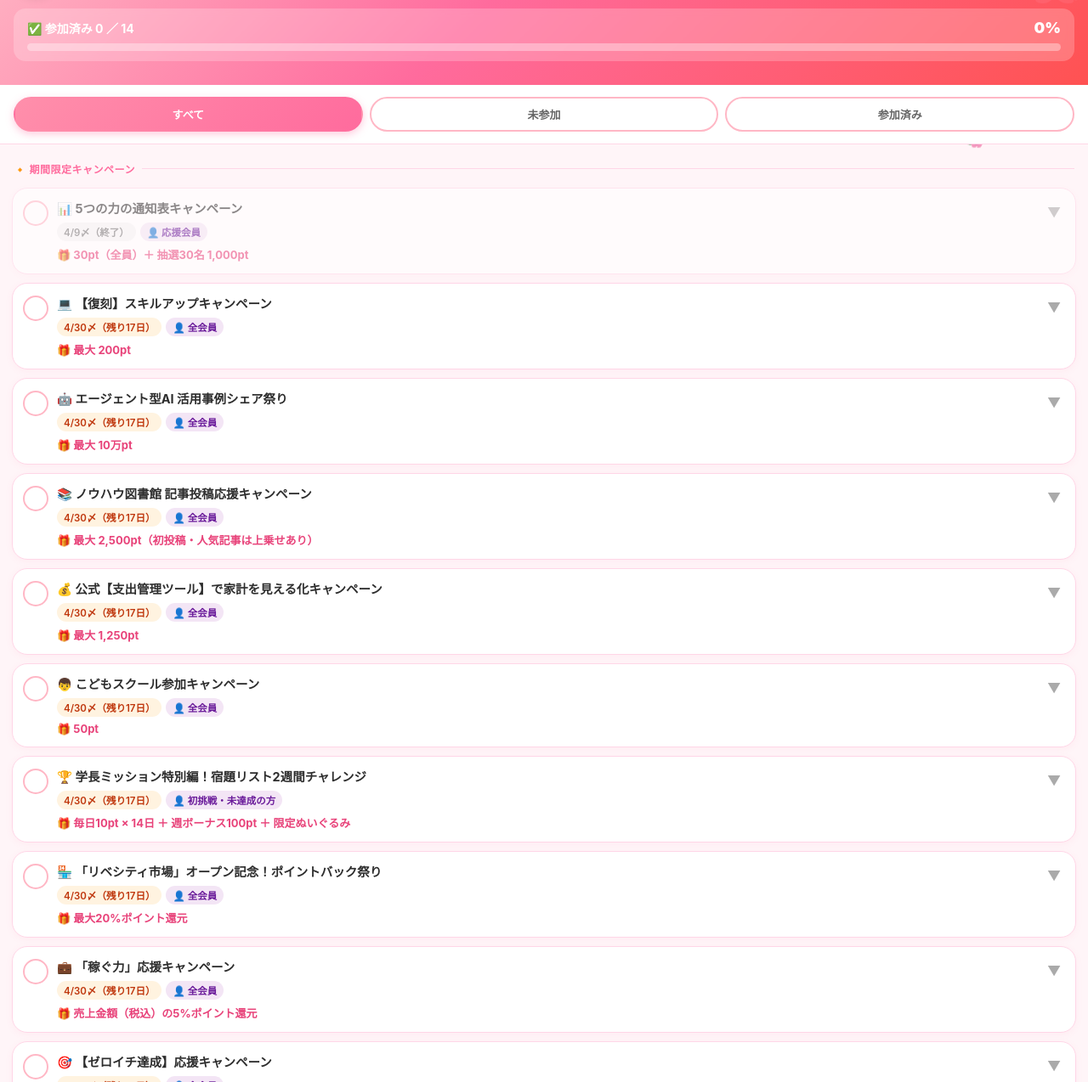
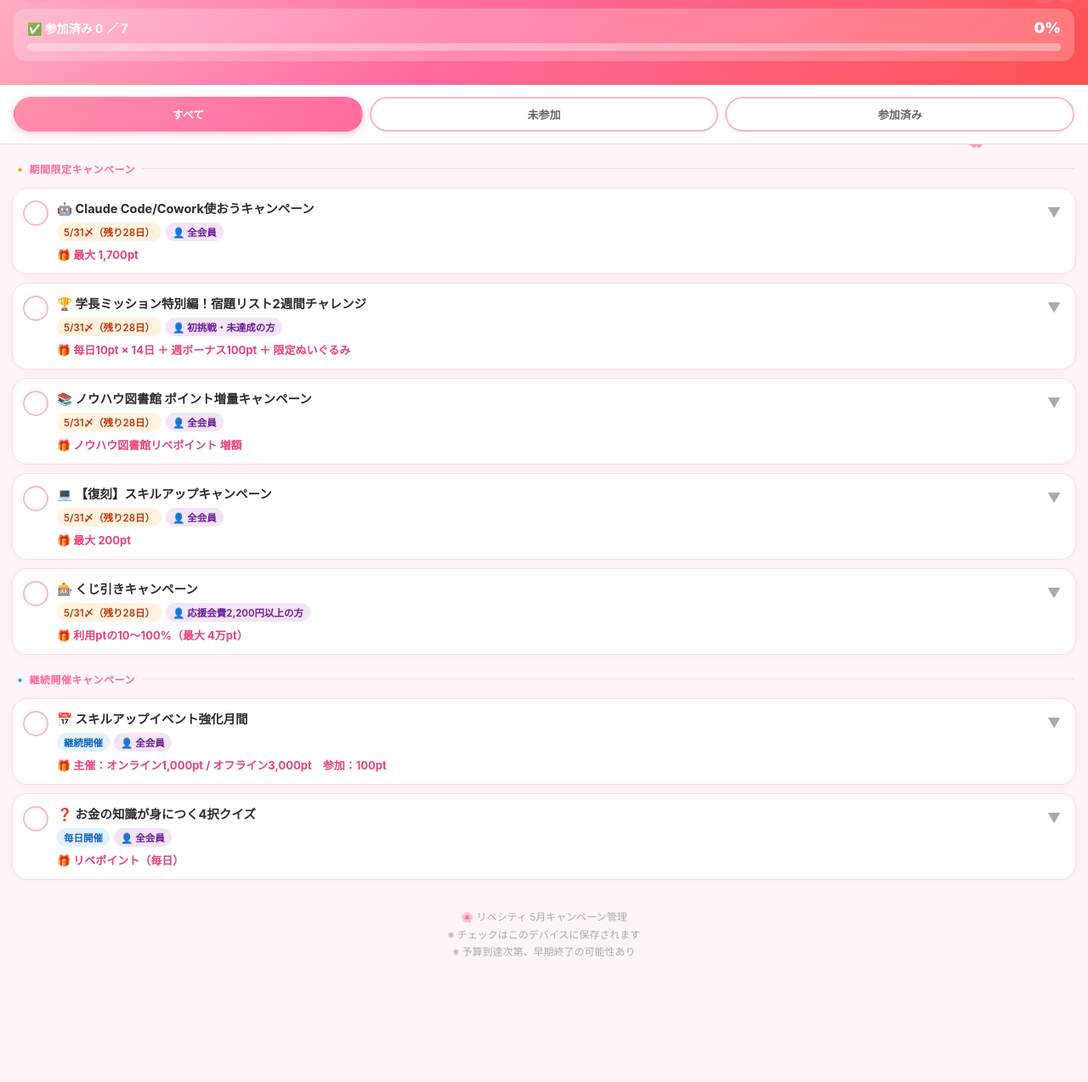
Before and after one commit to ais-cloud/libe-campaign-april, a plain HTML site: page index.html in a window 1280 px wide. Shown: the part 80-1354 px from the top of the page at 85% size. After the commit the page ends 1261 px from the top, so only its background shows below. Drawn offline with Linux system fonts and the light colour scheme.

Commit message:
5月キャンペーンに内容を差し替え
- タイトル・ヘッダーを4月→5月に更新
- キャンペーン14件→7件に刷新（5月開催分）
- 期間限定5件：Claude Code/Cowork、宿題リスト2週間チャレンジ、ノウハウ図書館増量、スキルアップ復刻、くじ引き
- 継続2件：イベント強化月間、4択クイズ
- 締切日・TODAY・localStorageキーを5月版に更新

Co-Authored-By: Claude Sonnet 4.6 <noreply@anthropic.com>

```diff
--- a/index.html
+++ b/index.html
@@ -3,7 +3,7 @@
 <head>
   <meta charset="UTF-8">
   <meta name="viewport" content="width=device-width, initial-scale=1.0, user-scalable=no">
-  <title>🌸 リベシティ 4月キャンペーン管理</title>
+  <title>🌸 リベシティ 5月キャンペーン管理</title>
   <style>
     :root {
       --pink-50:  #FFF0F5;
@@ -407,8 +407,8 @@
   <div class="header-top">
     <div class="mascot">🐯</div>
     <div class="header-title">
-      <h1>リベシティ 4月キャンペーン</h1>
-      <p>2026年4月更新 ／ 全<span id="hTotal">0</span>キャンペーン</p>
+      <h1>リベシティ 5月キャンペーン</h1>
+      <p>2026年5月更新 ／ 全<span id="hTotal">0</span>キャンペーン</p>
     </div>
   </div>
   <div class="progress-box">
@@ -433,7 +433,7 @@
 <div class="list" id="list"></div>
 
 <div class="footer">
-  🌸 リベシティ 4月キャンペーン管理<br>
+  🌸 リベシティ 5月キャンペーン管理<br>
   ※ チェックはこのデバイスに保存されます<br>
   ※ 予算到達次第、早期終了の可能性あり
 </div>
@@ -445,27 +445,56 @@
 const CAMPAIGNS = [
   // ── 期間限定 ──────────────────────────────────────
   {
-    id: 'tsuchokyo',
+    id: 'claude_campaign',
     type: 'limited',
-    icon: '📊',
-    title: '5つの力の通知表キャンペーン',
-    deadline: '2026-04-09',
-    dlLabel: '4/9〆',
-    target: '応援会員',
-    reward: '30pt（全員）＋ 抽選30名 1,000pt',
+    icon: '🤖',
+    title: 'Claude Code/Cowork使おうキャンペーン',
+    deadline: '2026-05-31',
+    dlLabel: '5/31〆',
+    target: '全会員',
+    reward: '最大 1,700pt',
     steps: [
-      '「5つの力の通知表」を確認する',
-      'つぶやきを投稿する',
+      'Claude Code または Cowork を活用する',
+      'つぶやきで活用事例を投稿する',
     ],
-    detail: '応援会員の方が対象です。5つの力の通知表を確認してつぶやき投稿するとリベポイントが全員もらえ、抽選で30名には追加1,000ptも！',
+    detail: 'Claudeの活用事例をつぶやきで投稿した方にリベポイントをプレゼント！最大1,700ptもらえます。どんな使い方でも気軽に投稿してみましょう。',
+  },
+  {
+    id: 'homework_challenge',
+    type: 'limited',
+    icon: '🏆',
+    title: '学長ミッション特別編！宿題リスト2週間チャレンジ',
+    deadline: '2026-05-31',
+    dlLabel: '5/31〆',
+    target: '初挑戦・未達成の方',
+    reward: '毎日10pt × 14日 ＋ 週ボーナス100pt ＋ 限定ぬいぐるみ',
+    steps: [
+      '2週間連続で「宿題リスト」に取り組む',
+      '毎日つぶやきを投稿する',
+    ],
+    detail: '2週間連続で宿題リストに取り組み、毎日つぶやき投稿した方に限定ぬいぐるみ＆リベポイントをプレゼント！初挑戦・未達成の方が対象です。',
+  },
+  {
+    id: 'library_boost',
+    type: 'limited',
+    icon: '📚',
+    title: 'ノウハウ図書館 ポイント増量キャンペーン',
+    deadline: '2026-05-31',
+    dlLabel: '5/31〆',
+    target: '全会員',
+    reward: 'ノウハウ図書館リベポイント 増額',
+    steps: [
+      'キャンペーン期間中にノウハウ図書館に記事を投稿する',
+    ],
+    detail: 'キャンペーン期間中はノウハウ図書館のリベポイントを増額でプレゼント！いつもより多くポイントをもらえるチャンスです。記事の投稿でコミュニティに貢献しながらポイントもゲット。',
   },
   {
     id: 'skillup_revival',
     type: 'limited',
     icon: '💻',
     title: '【復刻】スキルアップキャンペーン',
-    deadline: '2026-04-30',
-    dlLabel: '4/30〆',
+    deadline: '2026-05-31',
+    dlLabel: '5/31〆',
     target: '全会員',
     reward: '最大 200pt',
     steps: [
@@ -475,146 +504,12 @@ const CAMPAIGNS = [
     detail: '対象のITスキルを習得してつぶやき投稿するとリベポイントをプレゼント！最大200ptもらえます。',
   },
   {
-    id: 'ai_share',
-    type: 'limited',
-    icon: '🤖',
-    title: 'エージェント型AI 活用事例シェア祭り',
-    deadline: '2026-04-30',
-    dlLabel: '4/30〆',
-    target: '全会員',
-    reward: '最大 10万pt',
-    steps: [
-      'ClaudeCode または Cowork を活用する',
-      'リベシティで活用事例をシェアする',
-    ],
-    detail: 'ClaudeCode・Coworkの活用事例をシェアするだけで最大10万ptという超大型キャンペーン！ぜひ積極的に参加しましょう。',
-  },
-  {
-    id: 'library',
-    type: 'limited',
-    icon: '📚',
-    title: 'ノウハウ図書館 記事投稿応援キャンペーン',
-    deadline: '2026-04-30',
-    dlLabel: '4/30〆',
-    target: '全会員',
-    reward: '最大 2,500pt（初投稿・人気記事は上乗せあり）',
-    steps: [
-      'ノウハウ図書館に記事を投稿する',
-    ],
-    detail: 'ノウハウ図書館に記事を投稿した方に増額でリベポイントをプレゼント！初投稿記事や人気記事はさらに上乗せポイントあり。最大2,500pt獲得可能。',
-  },
-  {
-    id: 'kakeibo',
-    type: 'limited',
-    icon: '💰',
-    title: '公式【支出管理ツール】で家計を見える化キャンペーン',
-    deadline: '2026-04-30',
-    dlLabel: '4/30〆',
-    target: '全会員',
-    reward: '最大 1,250pt',
-    steps: [
-      '公式ツールで支出の状況を把握する',
-      'つぶやきを投稿する',
-      'アンケートに回答する',
-    ],
-    detail: '公式ツールを使って支出を把握＆つぶやき投稿＆アンケート回答で最大1,250ptもらえます。',
-  },
-  {
-    id: 'kids',
-    type: 'limited',
-    icon: '👦',
-    title: 'こどもスクール参加キャンペーン',
-    deadline: '2026-04-30',
-    dlLabel: '4/30〆',
-    target: '全会員',
-    reward: '50pt',
-    steps: [
-      'こどもスクールの授業に参加する',
-      'つぶやきを投稿する',
-    ],
-    detail: 'こどもスクールの授業に参加してつぶやき投稿するとリベポイントをプレゼント！50pt獲得できます。',
-  },
-  {
-    id: 'homework_challenge',
-    type: 'limited',
-    icon: '🏆',
-    title: '学長ミッション特別編！宿題リスト2週間チャレンジ',
-    deadline: '2026-04-30',
-    dlLabel: '4/30〆',
-    target: '初挑戦・未達成の方',
-    reward: '毎日10pt × 14日 ＋ 週ボーナス100pt ＋ 限定ぬいぐるみ',
-    steps: [
-      '2週間連続で「宿題リスト」に取り組む',
-      '毎日つぶやきを投稿する',
-    ],
-    detail: '2週間連続で宿題リストに取り組み、毎日つぶやき投稿した方に限定ぬいぐるみ＆リベポイントをプレゼント！初挑戦・未達成の方が対象です。',
-  },
-  {
-    id: 'market',
-    type: 'limited',
-    icon: '🏪',
-    title: '「リベシティ市場」オープン記念！ポイントバック祭り',
-    deadline: '2026-04-30',
-    dlLabel: '4/30〆',
-    target: '全会員',
-    reward: '最大20%ポイント還元',
-    steps: [
-      '対象となる関連サービスを利用する',
-    ],
-    detail: 'リベシティ市場オープン記念！対象の関連サービスを利用するだけで最大20%をポイント還元。',
-  },
-  {
-    id: 'kasegu',
-    type: 'limited',
-    icon: '💼',
-    title: '「稼ぐ力」応援キャンペーン',
-    deadline: '2026-04-30',
-    dlLabel: '4/30〆',
-    target: '全会員',
-    reward: '売上金額（税込）の5%ポイント還元',
-    steps: [
-      '対象の関連サービスで売上を発生させる',
-      '申請する',
-    ],
-    detail: '対象の関連サービスで売上が発生＆申請で、売上金額（税込）の5%をポイント還元！稼ぐ力を身につけながらポイントもゲット。',
-  },
-  {
-    id: 'zero1',
-    type: 'limited',
-    icon: '🎯',
-    title: '【ゼロイチ達成】応援キャンペーン',
-    deadline: '2026-04-30',
-    dlLabel: '4/30〆',
-    target: '全会員',
-    reward: '最大 3,000pt（1人1回）',
-    steps: [
-      'リベシティ関連サービスで案件を初受注する',
-      '申請する',
-    ],
-    detail: 'リベシティ関連サービスで案件を初受注した方にリベポイントをプレゼント！最大3,000ptが1人1回もらえます。初めての受注を頑張りましょう！',
-  },
-  {
-    id: 'shinjuku',
-    type: 'limited',
-    icon: '🏢',
-    title: '新宿西口オフィス開設記念！オフィスへ行こうキャンペーン',
-    deadline: '2026-04-30',
-    dlLabel: '4/30〆',
-    target: '全会員',
-    reward: '100pt',
-    steps: [
-      'リベシティ新宿西口オフィスを訪問する',
-      'つぶやきを投稿する',
-    ],
-    detail: 'リベシティオフィスを訪問してつぶやき投稿するとリベポイントをプレゼント！100ptもらえます。新宿西口オフィスにぜひ足を運んでみましょう。',
-  },
-  {
     id: 'lottery',
     type: 'limited',
     icon: '🎰',
     title: 'くじ引きキャンペーン',
-    deadline: '2026-04-30',
-    dlLabel: '4/30〆',
+    deadline: '2026-05-31',
+    dlLabel: '5/31〆',
     target: '応援会費2,200円以上の方',
     reward: '利用ptの10〜100%（最大 4万pt）',
     steps: [
@@ -634,7 +529,6 @@ const CAMPAIGNS = [
     reward: '主催：オンライン1,000pt / オフライン3,000pt　参加：100pt',
     steps: [
       '強化月間のテーマに沿ったイベントを主催 または 参加する',
-      '（4月より「Claude Code」「Claude Cowork」が追加）',
     ],
     detail: '強化月間のテーマに沿ったイベントを主催または参加した方にリベポイントをプレゼント！主催でオンライン1,000pt・オフライン3,000pt、参加で100pt獲得できます。',
   },
@@ -658,14 +552,14 @@ const CAMPAIGNS = [
 // ============================================================
 // STATE
 // ============================================================
-const TODAY = new Date('2026-04-13');
+const TODAY = new Date('2026-05-03');
 
 function loadState() {
-  try { return JSON.parse(localStorage.getItem('libe_state') || '{}'); }
+  try { return JSON.parse(localStorage.getItem('libe_may_state') || '{}'); }
   catch { return {}; }
 }
 function saveState() {
-  localStorage.setItem('libe_state', JSON.stringify(state));
+  localStorage.setItem('libe_may_state', JSON.stringify(state));
 }
 
 let state = loadState(); // { [id]: { done: bool, step_0: bool, step_1: bool } }
```
